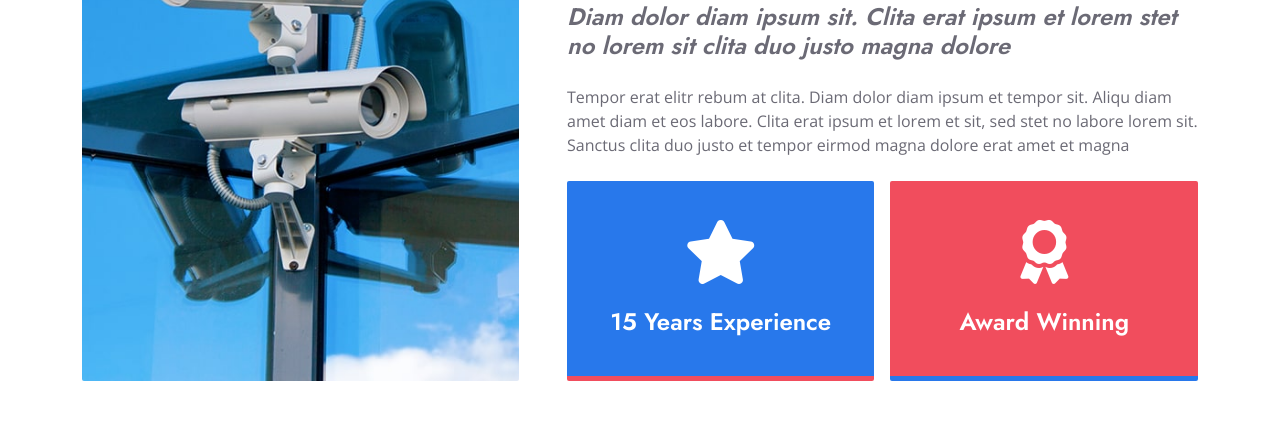
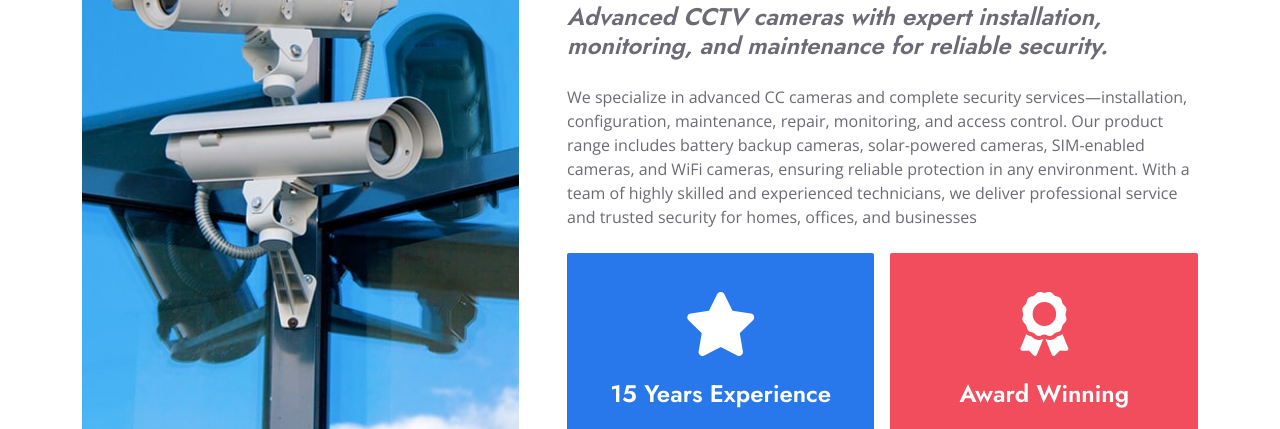
Before and after one commit to rhnayeem/4irtech, a plain HTML site: page about.html in a window 1280 px wide. Shown: the part 679-1108 px from the top of the page. Drawn offline with nearby package versions, Linux system fonts and the light colour scheme.

Commit message:
Change 2

```diff
--- a/about.html
+++ b/about.html
@@ -91,8 +91,8 @@
                         <h5 class="text-primary text-uppercase" style="letter-spacing: 5px;">About Us</h5>
                         <h1 class="display-5 mb-0">We Offers Quality CCTV Systems & Services</h1>
                     </div>
-                    <h4 class="text-body fst-italic mb-4">Diam dolor diam ipsum sit. Clita erat ipsum et lorem stet no lorem sit clita duo justo magna dolore</h4>
-                    <p class="mb-4">Tempor erat elitr rebum at clita. Diam dolor diam ipsum et tempor sit. Aliqu diam amet diam et eos labore. Clita erat ipsum et lorem et sit, sed stet no labore lorem sit. Sanctus clita duo justo et tempor eirmod magna dolore erat amet et magna</p>
+                    <h4 class="text-body fst-italic mb-4">Advanced CCTV cameras with expert installation, monitoring, and maintenance for reliable security.</h4>
+                    <p class="mb-4">We specialize in advanced CC cameras and complete security services—installation, configuration, maintenance, repair, monitoring, and access control. Our product range includes battery backup cameras, solar-powered cameras, SIM-enabled cameras, and WiFi cameras, ensuring reliable protection in any environment. With a team of highly skilled and experienced technicians, we deliver professional service and trusted security for homes, offices, and businesses</p>
                     <div class="row g-3">
                         <div class="col-sm-6 wow zoomIn" data-wow-delay="0.6s">
                             <div class="bg-primary d-flex flex-column justify-content-center text-center border-bottom border-5 border-secondary rounded p-3" style="height: 200px;">
```
Also changed, not shown: index.html (+2 -2 lines).
